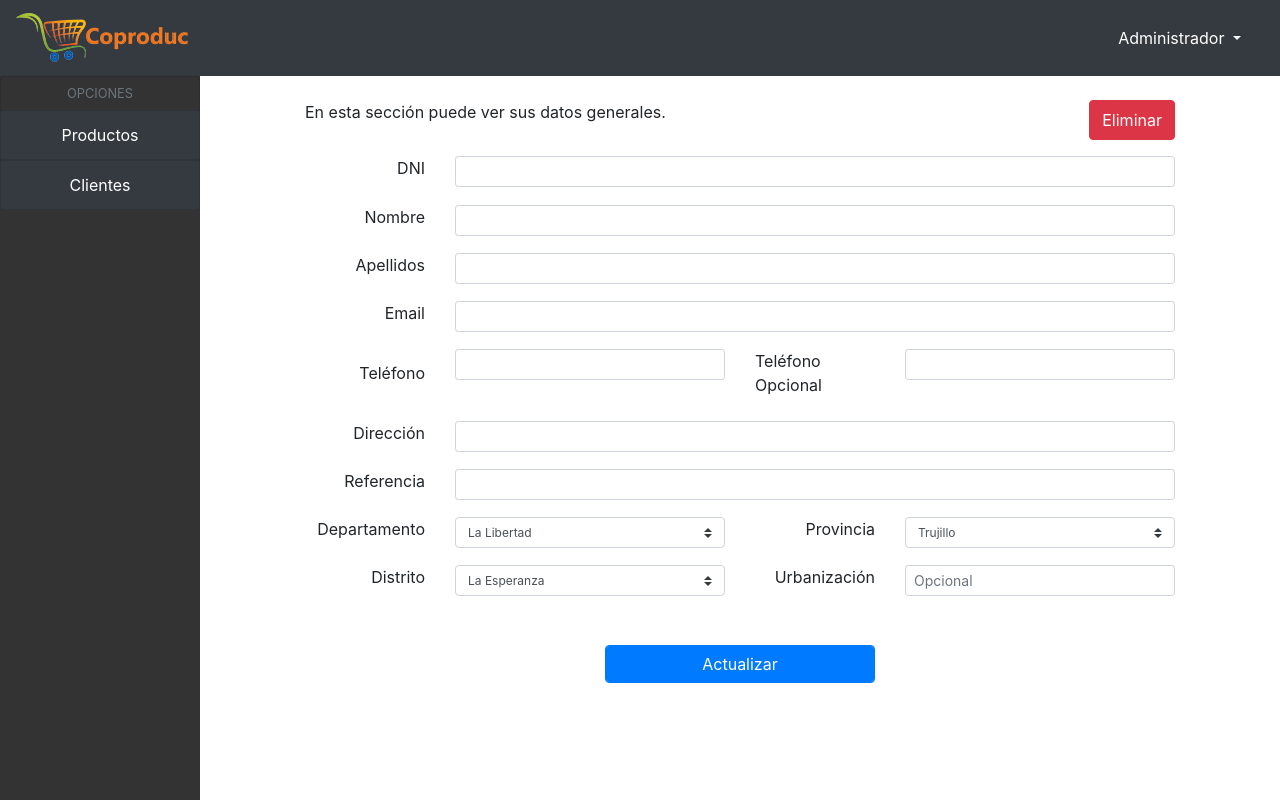
After one commit to JoseSpx/coproduc, a PHP site: template app/view/admin/options/client_data.php in a window 1280 px wide. The commit adds this page. Run offline with PHP 8.4, Linux system fonts and the light colour scheme; the template is opened without the code that fills it, so the values that code supplies are empty; some libraries are stand-ins or nearby versions.

Commit message:
admin - elimina usuario logicamente

```diff
--- a/app/model/User.php
+++ b/app/model/User.php
@@ -220,6 +220,20 @@ class User{
         return $rs ;
     }
 
+    public function getUserDataByDni($dni){
+        $conn = Connection::connect();
+        $ps = $conn->prepare("SELECT dni, name, last_name, email, telephone, telephone2, dpto,
+            prov, dist, urb, address, reference, state, ubication_id AS id_ubication FROM user_data
+            INNER JOIN ubication u2 ON ubication_id = u2.id
+            WHERE dni = :dni ");
+        $ps->execute(array(
+            ':dni' => $dni
+        ));
+
+        $rs = $ps->fetchAll(PDO::FETCH_ASSOC);
+        return $rs ;
+    }
+
     public function existsDNI_userData($dni){
         $conn = Connection::connect();
         $ps = $conn->prepare("select name from user_data WHERE dni =  :dni LIMIT 1");
@@ -235,6 +249,7 @@ class User{
         $conn = Connection::connect();
         $start = $clientsByPage * ($page - 1);
         $ps = $conn->prepare("select dni, name, last_name, email, telephone, telephone2, type, ubication_id from user_data
+                                          WHERE eliminated = '0'
                                           ORDER BY dni ASC LIMIT $start, $clientsByPage");
 
         $ps->execute();
@@ -243,11 +258,20 @@ class User{
 
     public function getTotalOfUsers(){
         $conn = Connection::connect();
-        $ps = $conn->prepare("select dni from  user_data ");
+        $ps = $conn->prepare("select dni from  user_data WHERE eliminated = '0'");
         $ps->execute();
 
         return $ps->rowCount();
     }
 
+    public function eliminate_logic($dni, $new_dni){
+        $conn = Connection::connect();
+        $ps = $conn->prepare("update user_data set eliminated = '1', dni = :new_dni WHERE dni = :dni");
+        return $ps->execute(array(
+            ':dni' => $dni,
+            ':new_dni' => $new_dni
+        ));
+    }
+
 
 }
--- /dev/null
+++ b/app/view/admin/options/client_data.php
@@ -0,0 +1,280 @@
+<?php
+require_once __DIR__ . '/../../../model/User.php';
+
+if(is_array($id)){
+    $dni = $id[0];
+}
+
+$u = new User();
+$data = $u->getUserDataByDni($dni);
+$data = $data[0];
+
+$districts = ['La Esperanza','Víctor Larco ','Trujillo','El Porvenir','Huanchaco','Florencia de Mora',
+    'Laredo', 'Moche', 'Salaverry', 'Poroto', 'Simbal'];
+
+?>
+<!DOCTYPE html>
+<html lang="es">
+<head>
+    <meta charset="UTF-8">
+    <title>cpanel</title>
+    <link rel="shortcut icon" type="image/png" href="/public/img/icon.png"/>
+    <meta name="viewport" content="width=device-width,initial-scale=1, user-scalable=no">
+
+    <link rel="stylesheet" href="/public/libraries/css/bootstrap.min.css">
+    <link rel="stylesheet" href="/public/css/admin_main.min.css">
+    <!--link rel="stylesheet" href="/public/css/admin_client_data.css"-->
+
+</head>
+<body id="top-page">
+
+<!--- sidebar -->
+<?php require_once __DIR__ . '/../inc/navbar.php'?>
+
+<!-- Bootstrap row -->
+<div class="row" id="body-row">
+    <!-- Sidebar -->
+    <?php require_once __DIR__ . '/../inc/sidebar.php' ?>
+
+    <!-- MAIN -->
+    <div class="container-fluid div-main">
+
+        <div class="row mt-4 mb-2">
+            <div class="col-10 offset-1 ">
+                <div class="tab-content" id="v-pills-tabContent">
+                    <div class="tab-pane fade show active" id="v-pills-config" role="tabpanel" aria-labelledby="v-pills-home-tab">
+                        <div class="row mt-3 mt-lg-0">
+                            <div class="col-8 ">
+                                <p>En esta sección puede ver sus datos generales.</p>
+                            </div>
+                            <div class="col-4 d-flex justify-content-end">
+                                <!--form id="form_eliminate" action="/admin/client_eliminate" method="post"-->
+                                    <!--input name="dni" type="hidden" value="<?= $data['dni'] ?>"-->
+                                    <button id="btn_eliminate" type="button" class="btn btn-danger">Eliminar</button>
+                                <!--/form-->
+                            </div>
+
+                        </div>
+                        <div class="row ">
+                            <div class="col-12">
+                                <form id="form_update_data" action="/user/update_data" method="post">
+
+                                    <!-- data default --->
+                                    <input id="dni_old" name="dni_old" type="hidden" value="<?= $data['dni'] ?>">
+                                    <input name="id_ubication" type="hidden" value="<?= $data['id_ubication'] ?>">
+
+                                    <div class="row mt-3">
+                                        <div class="col-12">
+                                            <div class="row">
+                                                <div class="col-3 col-lg-2 d-flex justify-content-end align-items-center">
+                                                    <label for="inputDNI"> DNI </label>
+                                                </div>
+                                                <div class="col-9 col-lg-10">
+                                                    <input  name="dni_new" value="<?= $data['dni'] ?>" type="number" class="form-control form-control-sm" id="inputDNI" max="99999999" required>
+                                                </div>
+                                            </div>
+                                            <div class="row">
+                                                <div class="col-9 col-lg-10 offset-3 offset-lg-2">
+                                                    <small id="error-dni" class="alert alert-danger form-text text-muted d-none">
+                                                        DNI ya registrado
+                                                    </small>
+                                                </div>
+                                            </div>
+                                        </div>
+                                    </div>
+
+                                    <div class="row mt-3">
+                                        <div class="col-12">
+                                            <div class="row">
+                                                <div class="col-3 col-lg-2 d-flex justify-content-end align-items-center">
+                                                    <label class="d-block" for="inputName"> Nombre </label>
+                                                </div>
+                                                <div class="col-9 col-lg-10">
+                                                    <input name="name" value="<?= $data['name'] ?>" type="text" class="form-control form-control-sm" id="inputName" maxlength="99" required>
+                                                </div>
+                                            </div>
+                                        </div>
+                                    </div>
+
+                                    <div class="row mt-3">
+                                        <div class="col-12">
+                                            <div class="row">
+                                                <div class="col-3 col-lg-2 d-flex justify-content-end align-items-center">
+                                                    <label class="d-block" for="inputLast"> Apellidos </label>
+                                                </div>
+                                                <div class="col-9 col-lg-10">
+                                                    <input name="lastName" value="<?= $data['last_name'] ?>" type="text" class="form-control form-control-sm" id="inputLast" maxlength="99" required>
+                                                </div>
+                                            </div>
+                                        </div>
+                                    </div>
+
+                                    <div class="row mt-3">
+                                        <div class="col-12">
+                                            <div class="row">
+                                                <div class="col-3 col-lg-2 d-flex justify-content-end align-items-center">
+                                                    <label class="d-block" for="inputEmail"> Email </label>
+                                                </div>
+                                                <div class="col-9 col-lg-10">
+                                                    <input name="email" value="<?= $data['email'] ?>" type="text" class="form-control form-control-sm" id="inputEmail" maxlength="100" >
+                                                </div>
+                                            </div>
+                                        </div>
+                                    </div>
+
+                                    <div class="row mt-3">
+                                        <div class="col-12">
+                                            <div class="row">
+                                                <div class="col-3 col-lg-2 d-flex justify-content-end align-items-center">
+                                                    <label class="d-block" for="inputPhone1"> Teléfono </label>
+                                                </div>
+                                                <div class="col-9 col-lg-4">
+                                                    <input name="phone1" value="<?= $data['telephone'] ?>" type="number" class="form-control form-control-sm" id="inputPhone1" maxlength="20" required>
+                                                </div>
+                                                <div class="col-3 col-lg-2 mt-3 mt-lg-0 d-flex justify-content-end align-items-center">
+                                                    <label class="d-block" for="inputPhone2"> Teléfono Opcional</label>
+                                                </div>
+                                                <div class="col-9 col-lg-4  mt-3 mt-lg-0">
+                                                    <input name="phone2" value="<?= $data['telephone2'] ?>" type="number" class="form-control form-control-sm" id="inputPhone2" maxlength="20">
+                                                </div>
+                                            </div>
+                                        </div>
+                                    </div>
+
+                                    <div class="row mt-3">
+                                        <div class="col-12">
+                                            <div class="row">
+                                                <div class="col-3 col-lg-2 d-flex justify-content-end align-items-center">
+                                                    <label class="d-block" for="inputAddress"> Dirección </label>
+                                                </div>
+                                                <div class="col-9 col-lg-10">
+                                                    <input name="address" value="<?= $data['address'] ?>" type="text" class="form-control form-control-sm" id="inputAddress" maxlength="200" required>
+                                                </div>
+                                            </div>
+                                        </div>
+                                    </div>
+
+                                    <div class="row mt-3">
+                                        <div class="col-12">
+                                            <div class="row">
+                                                <div class="col-3 col-lg-2 d-flex justify-content-end align-items-center">
+                                                    <label class="d-block" for="inputReference"> Referencia  </label>
+                                                </div>
+                                                <div class="col-9 col-lg-10">
+                                                    <input name="reference" value="<?= $data['reference'] ?>" type="text" class="form-control form-control-sm" id="inputReference" maxlength="300" required>
+                                                </div>
+                                            </div>
+                                        </div>
+                                    </div>
+
+                                    <div class="row mt-3">
+                                        <div class="col-12">
+                                            <div class="row">
+                                                <div class="col-3 col-lg-2 d-flex justify-content-end align-items-center">
+                                                    <label for="departments" class="d-block">Departamento</label>
+                                                </div>
+                                                <div class="col-9 col-lg-4">
+                                                    <select name="departments" class="custom-select custom-select-sm" id="departments">
+                                                        <!--option value="10000" disabled selected>Elegir</option>
+                                                        <option value="Amazonas">Amazonas</option>
+                                                        <option value="Ancash">Ancash</option>
+                                                        <option value="Apurimac">Apurimac</option>
+                                                        <option value="Arequipa">Arequipa</option>
+                                                        <option value="Ayacucho">Ayacucho</option>
+                                                        <option value="Cajamarca">Cajamarca</option>
+                                                        <option value="Callao">Callao</option>
+                                                        <option value="Cusco">Cusco</option>
+                                                        <option value="Huancavelica">Huancavelica</option>
+                                                        <option value="Huanuco">Huanuco</option>
+                                                        <option value="Ica">Ica</option>
+                                                        <option value="Junin">Junin</option-->
+                                                        <option value="La Libertad" >La Libertad</option>
+                                                        <!--    option value="Lambayeque">Lambayeque</option>
+                                                        <option value="Lima">Lima</option>
+                                                        <option value="Loreto">Loreto</option>
+                                                        <option value="Madre De Dios">Madre De Dios</option>
+                                                        <option value="Moquegua">Moquegua</option>
+                                                        <option value="Pasco">Pasco</option>
+                                                        <option value="Piura">Piura</option>
+                                                        <option value="Puno">Puno</option>
+                                                        <option value="San Martin">San Martin</option>
+                                                        <option value="Tacna">Tacna</option>
+                                                        <option value="Tumbes">Tumbes</option>
+                                                        <option value="Ucayali">Ucayali</option-->
+                                                    </select>
+                                                </div>
+
+                                                <div class="col-3 col-lg-2 mt-3 mt-lg-0 d-flex justify-content-end align-items-center">
+                                                    <label for="provinces" class="d-block">Provincia</label>
+                                                </div>
+                                                <div class="col-9 col-lg-4 mt-3 mt-lg-0">
+                                                    <select name="provinces" class="custom-select custom-select-sm" id="provinces">
+                                                        <option value="Trujillo">Trujillo</option>
+                                                    </select>
+                                                </div>
+                                            </div>
+                                        </div>
+                                    </div>
+
+                                    <div class="row mt-3">
+                                        <div class="col-12">
+                                            <div class="row">
+                                                <div class="col-3 col-lg-2 d-flex justify-content-end align-items-center">
+                                                    <label for="districts" class="d-block">Distrito</label>
+                                                </div>
+                                                <div class="col-9 col-lg-4">
+                                                    <select name="districts" class="custom-select custom-select-sm" id="districts">
+                                                        <?php foreach ($districts as $district):
+                                                            if($district == $data['dist']){
+                                                                echo "<option value='$district' selected>$district</option>";
+                                                            }
+                                                            else{
+                                                                echo "<option value='$district'>$district</option>";
+                                                            }
+                                                        endforeach;
+                                                        ?>
+                                                    </select>
+                                                </div>
+
+                                                <div class="col-3 col-lg-2 mt-3 mt-lg-0 d-flex justify-content-end align-items-center">
+                                                    <label for="inputUrb" class="d-block">Urbanización</label>
+                                                </div>
+                                                <div class="col-9 col-lg-4 mt-3 mt-lg-0">
+                                                    <input name="urb" value="<?= $data['urb'] ?>" type="text" class="form-control form-control-sm" id="inputUrb" placeholder="Opcional">
+                                                </div>
+                                            </div>
+                                        </div>
+                                    </div>
+
+                                    <div class="row mt-5">
+                                        <div class="col-4 offset-4">
+                                            <button type="submit" class="form-control btn-primary">Actualizar</button>
+                                        </div>
+                                    </div>
+                                </form>
+                            </div>
+
+                        </div>
+
+                    </div>
+                </div>
+            </div>
+
+        </div>
+
+    </div><!-- Main Col END -->
+
+    <!-- pagination -->
+
+
+
+</div><!-- body-row END -->
+
+<script src="https://code.jquery.com/jquery-3.2.1.min.js" integrity="sha256-hwg4gsxgFZhOsEEamdOYGBf13FyQuiTwlAQgxVSNgt4=" crossorigin="anonymous"></script>
+<script src="https://cdnjs.cloudflare.com/ajax/libs/popper.js/1.12.9/umd/popper.min.js" integrity="sha384-ApNbgh9B+Y1QKtv3Rn7W3mgPxhU9K/ScQsAP7hUibX39j7fakFPskvXusvfa0b4Q" crossorigin="anonymous"></script>
+<script src="https://maxcdn.bootstrapcdn.com/bootstrap/4.0.0/js/bootstrap.min.js" integrity="sha384-JZR6Spejh4U02d8jOt6vLEHfe/JQGiRRSQQxSfFWpi1MquVdAyjUar5+76PVCmYl" crossorigin="anonymous"></script>
+<script src="/public/libraries/js/sweetAlert2.js"></script>
+<script src="/public/js/admin_client_data.min.js"></script>
+
+</body>
+</html>
--- a/app/view/admin/options/clients.php
+++ b/app/view/admin/options/clients.php
@@ -73,7 +73,7 @@
                                     ?>
                                 </td>
                                 <td>
-                                    <a href="/admin/product_update_view/<?= $products[$i]['id'] ?>" class="btn btn-sm btn-warning text-white"> Editar </a>
+                                    <a href="/admin/client_data/<?= $users[$i]['dni'] ?>" class="btn btn-sm btn-warning text-white"> Editar </a>
                                     <!--button content="/admin/product_delete/<?= $products[$i]['id'] ?>" class="btn btn-sm btn-danger text-white delete"> Eliminar </button-->
                                 </td>
                             </tr>
--- /dev/null
+++ b/public/js/admin_client_data.min.js
@@ -0,0 +1 @@
+"use strict";$("#form_update_data").bind("submit",function(){return $.ajax({type:$(this).attr("method"),url:$(this).attr("action"),data:$(this).serialize(),success:function(t){if("true"===t)swal({title:"Actualizado",text:"Los datos se actualizaron",type:"success",confirmButtonText:"Aceptar"}).then(function(){var t=document.getElementById("inputDNI").value;window.location.href="/admin/client_data/"+t});else if("dni_exists"===t){var e=document.getElementById("error-dni");e.classList.contains("d-none")&&e.classList.remove("d-none")}else swal({title:"Ocurrio una acción inesperada",text:"",type:"error",confirmButtonColor:"#FFD238",confirmButtonText:"Aceptar"})},error:function(){swal({title:"Ocurrio una acción inesperada",text:"",type:"error",confirmButtonColor:"#FFD238",confirmButtonText:"Aceptar"})}}),!1}),$("#btn_eliminate").click(function(){swal({title:"¿ Seguro de eliminar cliente ?",text:"",type:"warning",showCancelButton:!0,confirmButtonColor:"#3085d6",cancelButtonColor:"#d33",confirmButtonText:"Aceptar",cancelButtonText:"Cancelar"}).then(function(t){if(t.value){var e=document.getElementById("dni_old").value;window.location.href="/admin/client_eliminate/"+e}})});
```
Also changed, not shown: app/controller/AdminController.php (+10 -0 lines), app/database/admin_client_eliminate.php (added, +27 -0 lines), public/js/admin_client_data.js (added, +131 -0 lines), public/css/admin_client_data.css (added).
